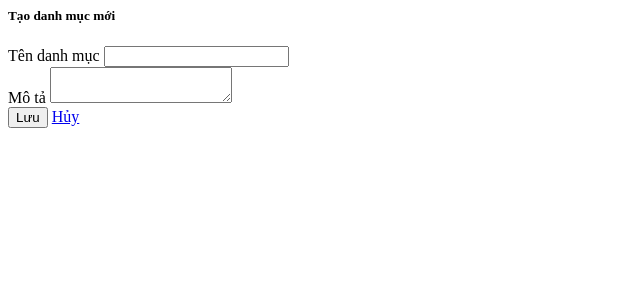
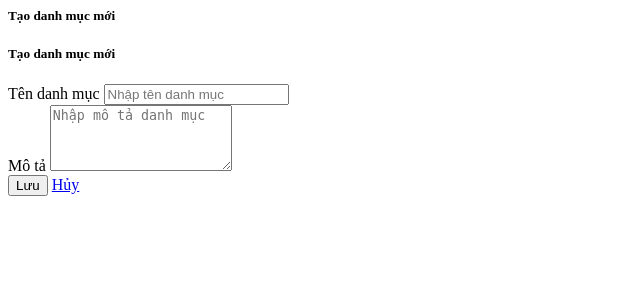
Before and after one commit to NgocQuy4824/DU_AN_MAU, a PHP site: page /views/admin/category/create.php in a window 1280 px wide. Shown: the top 300 px of the page, without its empty margins (0-640 px from the left). Run offline with PHP 8.4, Linux system fonts and the light colour scheme; some libraries are stand-ins or nearby versions.

Commit message:
update/UI

```diff
--- a/views/admin/category/create.php
+++ b/views/admin/category/create.php
@@ -3,7 +3,7 @@
         <h5>Tạo danh mục mới</h5>
     </div>
     <div class="card-body">
-        <?php if (!empty($errors)): ?>
+        <?php if (!empty($errors) && is_array($errors)): ?>
             <div class="alert alert-danger">
                 <ul class="mb-0">
                     <?php foreach ($errors as $err): ?>
@@ -12,24 +12,34 @@
                 </ul>
             </div>
         <?php endif; ?>
-
+    <div class="card shadow-sm">
+        <div class="card-header bg-primary text-white">
+            <h5 class="mb-0">Tạo danh mục mới</h5>
+        </div>
+        <div class="card-body">
             <form action="<?= BASE_URL_ADMIN ?>&action=store-category" method="post">
                 <div class="mb-3">
-                <label class="form-label">Tên danh mục</label>
-                <input type="text" name="name" class="form-control" value="<?= htmlspecialchars($old['name'] ?? ($_POST['name'] ?? '')) ?>">
+                    <label for="category-name" class="form-label fw-semibold">Tên danh mục</label>
+                    <input type="text" id="category-name" name="name" class="form-control <?= !empty($errors['name']) ? 'is-invalid' : '' ?>" value="<?= htmlspecialchars($old['name'] ?? ($_POST['name'] ?? '')) ?>" placeholder="Nhập tên danh mục">
                     <?php if (!empty($errors['name'])): ?>
-                    <div class="text-danger small mt-1"><?= htmlspecialchars($errors['name']) ?></div>
+                        <div class="invalid-feedback"><?= htmlspecialchars($errors['name']) ?></div>
                     <?php endif; ?>
                 </div>
+
                 <div class="mb-3">
-                <label class="form-label">Mô tả</label>
-                <textarea name="description" class="form-control"><?= htmlspecialchars($old['description'] ?? ($_POST['description'] ?? '')) ?></textarea>
+                    <label for="category-description" class="form-label fw-semibold">Mô tả</label>
+                    <textarea id="category-description" name="description" class="form-control <?= !empty($errors['description']) ? 'is-invalid' : '' ?>" rows="4" placeholder="Nhập mô tả danh mục"><?= htmlspecialchars($old['description'] ?? ($_POST['description'] ?? '')) ?></textarea>
                     <?php if (!empty($errors['description'])): ?>
-                    <div class="text-danger small mt-1"><?= htmlspecialchars($errors['description']) ?></div>
+                        <div class="invalid-feedback"><?= htmlspecialchars($errors['description']) ?></div>
                     <?php endif; ?>
                 </div>
-            <button class="btn btn-primary">Lưu</button>
-            <a href="<?= BASE_URL_ADMIN ?>&action=list-category" class="btn btn-secondary">Hủy</a>
+
+                <div class="d-flex gap-2">
+                    <button type="submit" class="btn btn-success">Lưu</button>
+                    <a href="<?= BASE_URL_ADMIN ?>&action=list-category" class="btn btn-outline-secondary">Hủy</a>
+                </div>
             </form>
         </div>
     </div>
+
+</div>
```
Also changed, not shown: views/admin/category/edit.php (+31 -8 lines). Lines whose indentation alone changed are shown as unchanged.
